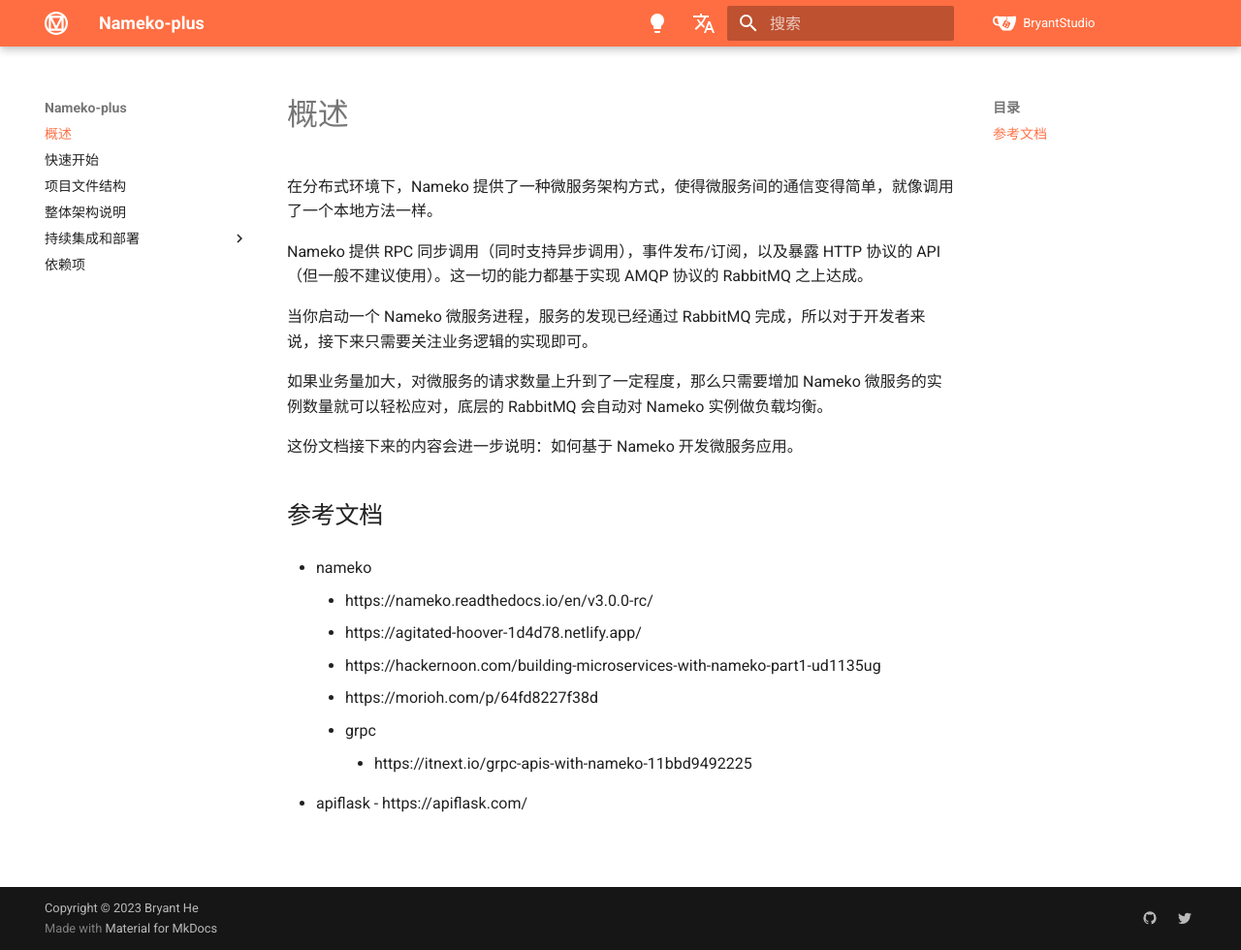
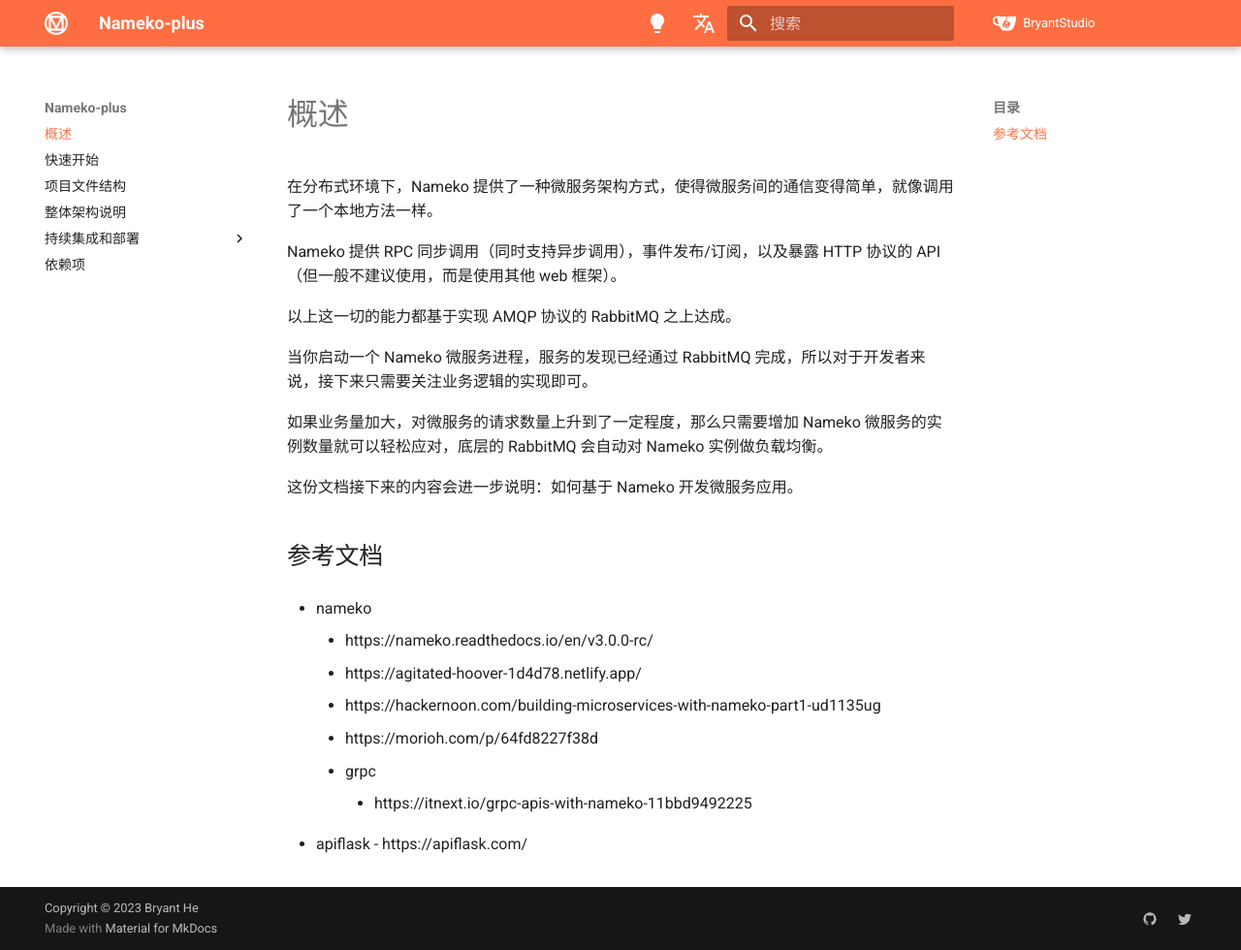
Before and after one commit to Bryanthelol/nameko-plus-doc, an MkDocs documentation site: the page built from docs/index.md, in a window 1280 px wide and 980 px high. Shown: the whole window at 97% size. Built offline with MkDocs 1.6.1 and Material for MkDocs 9.7.7, drawn with Linux system fonts in a browser that asks for light colours.

Commit message:
update doc

```diff
--- a/docs/index.md
+++ b/docs/index.md
@@ -11,7 +11,9 @@
 
 在分布式环境下，Nameko 提供了一种微服务架构方式，使得微服务间的通信变得简单，就像调用了一个本地方法一样。
 
-Nameko 提供 RPC 同步调用（同时支持异步调用），事件发布/订阅，以及暴露 HTTP 协议的 API（但一般不建议使用）。这一切的能力都基于实现 AMQP 协议的 RabbitMQ 之上达成。
+Nameko 提供 RPC 同步调用（同时支持异步调用），事件发布/订阅，以及暴露 HTTP 协议的 API（但一般不建议使用，而是使用其他 web 框架）。
+
+以上这一切的能力都基于实现 AMQP 协议的 RabbitMQ 之上达成。
 
 当你启动一个 Nameko 微服务进程，服务的发现已经通过 RabbitMQ 完成，所以对于开发者来说，接下来只需要关注业务逻辑的实现即可。
 
```
